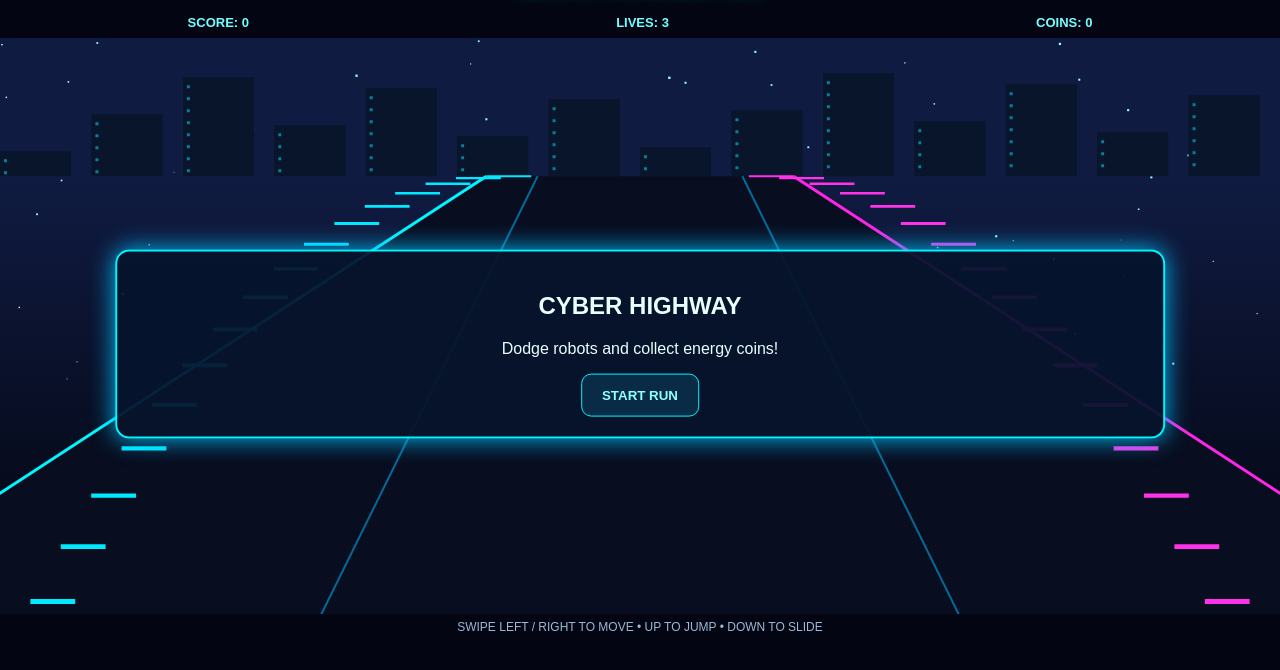
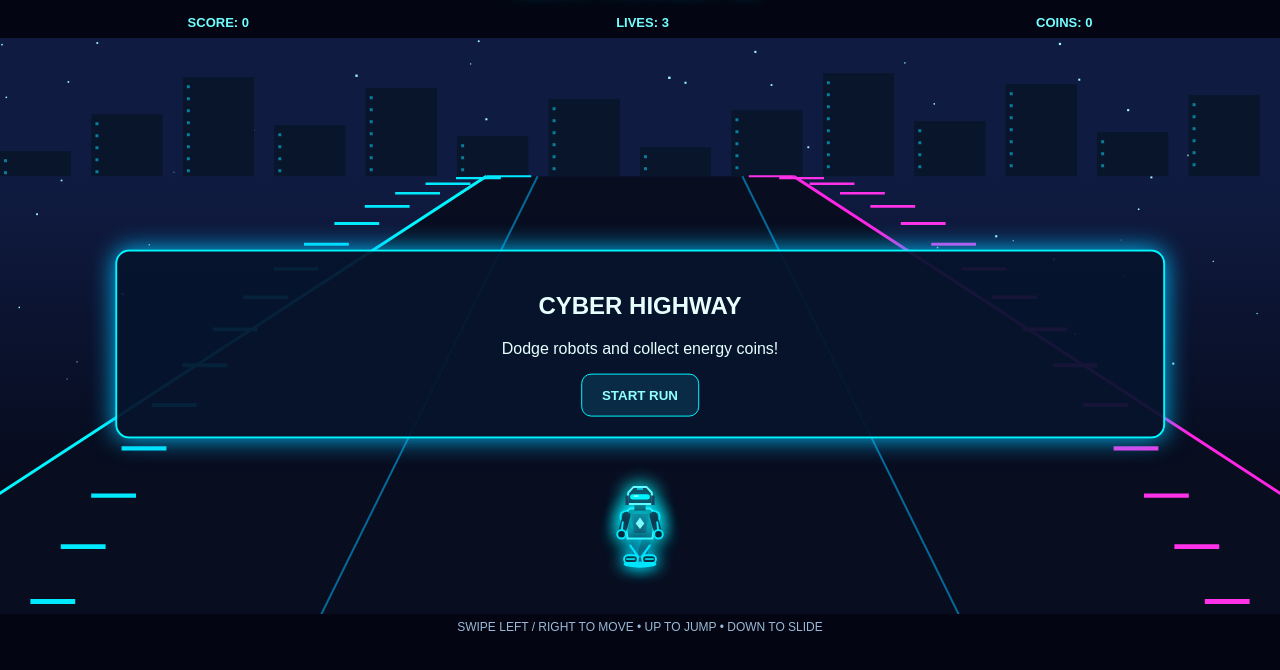
Before and after one commit to michealoluwasomidotun-lab/Neon-runner-3d, a website: page www/index.html in a window 1280 px wide. Shown: the part 40-710 px from the top of the page. Drawn offline with Linux system fonts and the light colour scheme.

Commit message:
Update index.html

```diff
--- a/www/index.html
+++ b/www/index.html
@@ -7,16 +7,37 @@
 <title>Neon Runner 3D</title>
 <style>
 *{box-sizing:border-box}
-body{margin:0;background:#030612;color:#e7ffff;font-family:Arial,sans-serif;overflow:hidden;touch-action:none}
-h1{text-align:center;font-size:23px;letter-spacing:3px;color:#00f6ff;text-shadow:0 0 15px #00cfff;margin:10px}
-#hud{display:flex;justify-content:space-around;flex-wrap:wrap;gap:8px;padding:8px;font-size:13px;font-weight:bold;color:#72ffff}
+body{
+ margin:0;background:#030612;color:#e7ffff;
+ font-family:Arial,sans-serif;overflow:hidden;touch-action:none
+}
+h1{
+ text-align:center;font-size:23px;letter-spacing:3px;
+ color:#00f6ff;text-shadow:0 0 15px #00cfff;margin:10px
+}
+#hud{
+ display:flex;justify-content:space-around;flex-wrap:wrap;
+ gap:8px;padding:8px;font-size:13px;
+ font-weight:bold;color:#72ffff
+}
 canvas{display:block;width:100%;height:72vh;touch-action:none}
 #hint{text-align:center;color:#9cb9d7;font-size:12px;padding:6px}
-#start{position:absolute;top:48%;left:50%;transform:translate(-50%,-50%);background:#06142cee;border:2px solid #00f6ff;border-radius:14px;padding:20px;text-align:center;width:82%;box-shadow:0 0 25px #00bfff;z-index:5}
-button{background:#092b45;color:#8fffff;border:1px solid #00f6ff;border-radius:10px;padding:13px 20px;font-weight:bold}
+#start{
+ position:absolute;top:48%;left:50%;
+ transform:translate(-50%,-50%);
+ background:#06142cee;border:2px solid #00f6ff;
+ border-radius:14px;padding:20px;text-align:center;
+ width:82%;box-shadow:0 0 25px #00bfff;z-index:5
+}
+button{
+ background:#092b45;color:#8fffff;
+ border:1px solid #00f6ff;border-radius:10px;
+ padding:13px 20px;font-weight:bold
+}
 </style>
 </head>
 <body>
+
 <h1>NEON RUNNER 3D</h1>
 
 <div id="hud">
@@ -26,7 +47,11 @@ button{background:#092b45;color:#8fffff;border:1px solid #00f6ff;border-radius:1
 </div>
 
 <canvas id="game"></canvas>
-<div id="hint">SWIPE LEFT / RIGHT TO MOVE • UP TO JUMP • DOWN TO SLIDE</div>
+
+<div id="hint">
+SWIPE LEFT / RIGHT TO MOVE • UP TO JUMP • DOWN TO SLIDE
+</div>
+
 <div id="start">
 <h2>CYBER HIGHWAY</h2>
 <p>Dodge robots and collect energy coins!</p>
@@ -44,37 +69,55 @@ const start=document.getElementById('start');
 
 let W,H,player=0,score=0,lives=3,coins=0;
 let objects=[],coinItems=[],particles=[],stars=[];
-let running=false,jump=0,speed=.006;
+
+let running=false;
+let jump=0,slide=0,speed=.006;
 let last=0,spawn=0,coinSpawn=0;
 let audio=null;
 
 function resize(){
  const r=c.getBoundingClientRect();
  const d=Math.min(devicePixelRatio||1,2);
- W=r.width;H=r.height;
- c.width=W*d;c.height=H*d;
+
+ W=r.width;
+ H=r.height;
+
+ c.width=W*d;
+ c.height=H*d;
+
  ctx.setTransform(d,0,0,d,0,0);
+
  stars=Array.from({length:75},()=>({
   x:Math.random()*W,
   y:Math.random()*H*.6,
-  s:Math.random()*2+0.5
+  s:Math.random()*2+.5
  }));
 }
+
 addEventListener('resize',resize);
 resize();
 
 function sound(freq=500,duration=.1,type='sine'){
  try{
-  if(!audio)audio=new(window.AudioContext||window.webkitAudioContext)();
+  if(!audio)
+   audio=new(window.AudioContext||window.webkitAudioContext)();
+
   if(audio.state==='suspended')audio.resume();
+
   const osc=audio.createOscillator();
   const gain=audio.createGain();
+
   osc.type=type;
   osc.frequency.setValueAtTime(freq,audio.currentTime);
+
   gain.gain.setValueAtTime(.08,audio.currentTime);
-  gain.gain.exponentialRampToValueAtTime(.001,audio.currentTime+duration);
+  gain.gain.exponentialRampToValueAtTime(
+   .001,audio.currentTime+duration
+  );
+
   osc.connect(gain);
   gain.connect(audio.destination);
+
   osc.start();
   osc.stop(audio.currentTime+duration);
  }catch(e){}
@@ -90,10 +133,14 @@ function line(x1,y1,x2,y2,color,width=1){
 }
 
 function road(){
- const horizon=H*.24,bottom=H*1.08,cx=W/2;
+ const horizon=H*.24;
+ const bottom=H*1.08;
+ const cx=W/2;
+
  let g=ctx.createLinearGradient(0,horizon,0,H);
  g.addColorStop(0,'#101b42');
  g.addColorStop(1,'#02040c');
+
  ctx.fillStyle=g;
  ctx.fillRect(0,0,W,H);
 
@@ -106,8 +153,10 @@ function road(){
  for(let i=0;i<15;i++){
   let x=i*W/14;
   let bh=25+(i*37%85);
+
   ctx.fillStyle='#08152b';
   ctx.fillRect(x,horizon-bh,Math.max(8,W/18),bh);
+
   for(let y=horizon-bh+8;y<horizon-4;y+=12){
    ctx.fillStyle='#087d9b';
    ctx.fillRect(x+4,y,3,3);
@@ -129,28 +178,36 @@ function road(){
 
  // Moving neon road lights
  let phase=(performance.now()*.00035)%1;
+
  for(let i=0;i<16;i++){
   let t=(i/16+phase)%1;
   let y=horizon+(bottom-horizon)*t*t;
   let spread=W*.12+W*.38*t;
   let pulse=2+t*3;
+
   line(cx-spread,y,cx-spread+W*.035,y,'#00eaff',pulse);
   line(cx+spread,y,cx+spread-W*.035,y,'#ff32e9',pulse);
  }
 
  // Lane dividers
  for(let lane of [-1/3,1/3]){
-  line(cx+lane*W*.24,horizon,cx+lane*W*.8,bottom,'#00b9ff88',2);
+  line(
+   cx+lane*W*.24,horizon,
+   cx+lane*W*.8,bottom,
+   '#00b9ff88',2
+  );
  }
 }
 
 function roadX(lane,z){
  return W/2+lane*(W*.12+W*.38*z);
 }
+
 function roadY(z){
  return H*.24+H*.82*z*z;
 }
 
+// Robot obstacles
 function robot(o){
  let x=roadX(o.lane,o.z);
  let y=roadY(o.z);
@@ -160,13 +217,14 @@ function robot(o){
 
  ctx.save();
  ctx.translate(x,y+bob);
+
  ctx.shadowBlur=20;
  ctx.shadowColor=o.kind?'#ff2be8':'#00f6ff';
 
  ctx.strokeStyle=o.kind?'#ff45df':'#00f6ff';
  ctx.lineWidth=Math.max(2,s*.12);
 
- // Animated legs
+ // Legs
  line(-s*.22,-s*.15,-s*.28+Math.sin(t)*s*.08,s*.3,ctx.strokeStyle,Math.max(2,s*.12));
  line(s*.22,-s*.15,s*.28-Math.sin(t)*s*.08,s*.3,ctx.strokeStyle,Math.max(2,s*.12));
 
@@ -174,6 +232,7 @@ function robot(o){
  ctx.fillStyle=o.kind?'#56164f':'#123f58';
  ctx.strokeStyle=o.kind?'#ff43e8':'#4bffff';
  ctx.lineWidth=2;
+
  ctx.fillRect(-s*.34,-s*.62,s*.68,s*.5);
  ctx.strokeRect(-s*.34,-s*.62,s*.68,s*.5);
 
@@ -184,82 +243,236 @@ function robot(o){
  // Eyes
  ctx.fillStyle='#fff';
  let eye=Math.sin(t*2)>-.8?s*.1:0;
+
  ctx.fillRect(-s*.17,-s*.88,s*.1,eye);
  ctx.fillRect(s*.07,-s*.88,s*.1,eye);
 
  // Arms
  line(-s*.48,-s*.5,-s*.34,-s*.3,ctx.strokeStyle,Math.max(2,s*.1));
  line(s*.48,-s*.5,s*.34,-s*.3,ctx.strokeStyle,Math.max(2,s*.1));
+
  ctx.restore();
 }
 
+// CYBER NINJA PLAYER
 function drawPlayer(){
+
  let x=roadX(player,.93);
- let s=Math.min(W*.085,35);
+
+ let s=Math.min(W*.105,43);
  let t=performance.now()*.012;
 
- let crouch=slide>0?slide:0;
- let airborne=jump>0?jump:0;
+ let crouch=slide;
+ let airborne=jump;
+
  let run=Math.sin(t)*s*.12;
+ let legRun=Math.cos(t)*s*.18;
 
  let y=H*.91-airborne*55;
 
  ctx.save();
  ctx.translate(x,y);
- ctx.shadowBlur=20;
- ctx.shadowColor='#00f6ff';
 
- // Sliding crouch
+ // Character shadow
+ ctx.save();
+ ctx.globalAlpha=Math.max(.15,1-airborne*.7);
+ ctx.fillStyle='#00eaff';
+ ctx.shadowBlur=15;
+ ctx.shadowColor='#00eaff';
+ ctx.beginPath();
+ ctx.ellipse(0,s*.04,s*.38,s*.09,0,0,Math.PI*2);
+ ctx.fill();
+ ctx.restore();
+
+ // Jumping and sliding transforms
  ctx.scale(1,1-crouch*.45);
- ctx.translate(0,crouch*s*.35);
+ ctx.translate(0,crouch*s*.38);
 
- // Legs
- ctx.strokeStyle='#00dfff';
- ctx.lineWidth=s*.18;
- ctx.lineCap='round';
+ ctx.shadowBlur=18;
+ ctx.shadowColor='#00dfff';
 
- line(-s*.15,-s*.35,-s*.23+run,-s*.05,'#00dfff',s*.17);
- line(s*.15,-s*.35,s*.23-run,-s*.05,'#00dfff',s*.17);
+ // Back energy pack
+ ctx.fillStyle='#101c35';
+ ctx.strokeStyle='#00eaff';
+ ctx.lineWidth=2;
 
- // Boots
- ctx.fillStyle='#092b45';
- ctx.fillRect(-s*.34,-s*.08,s*.3,s*.15);
- ctx.fillRect(s*.05,-s*.08,s*.3,s*.15);
-
- // Torso
- ctx.fillStyle='#10516c';
- ctx.strokeStyle='#7affff';
- ctx.lineWidth=2;
  ctx.beginPath();
- ctx.roundRect(-s*.3,-s*1.05,s*.6,s*.75,6);
+ ctx.roundRect(-s*.38,-s*1.2,s*.76,s*.35,5);
  ctx.fill();
  ctx.stroke();
 
- // Chest light
- ctx.fillStyle='#baffff';
- ctx.shadowBlur=12;
- ctx.fillRect(-s*.18,-s*.9,s*.36,s*.12);
+ ctx.fillStyle='#00f6ff';
+ ctx.fillRect(-s*.31,-s*1.12,s*.62,s*.07);
 
- // Arms
- line(-s*.28,-s*.9,-s*.48-run,-s*.48,'#00eaff',s*.13);
- line(s*.28,-s*.9,s*.48+run,-s*.48,'#00eaff',s*.13);
+ // Legs and knee armour
+ ctx.lineCap='round';
 
- // Helmet
- ctx.fillStyle='#123e59';
- ctx.strokeStyle='#7affff';
+ line(
+  -s*.13,-s*.46,
+  -s*.22+legRun,-s*.12,
+  '#101d35',s*.22
+ );
+
+ line(
+  s*.13,-s*.46,
+  s*.22-legRun,-s*.12,
+  '#101d35',s*.22
+ );
+
+ // Leg armour highlights
+ line(-s*.22,-s*.38,-s*.22+legRun,-s*.12,'#00dfff',s*.055);
+ line(s*.22,-s*.38,s*.22-legRun,-s*.12,'#00dfff',s*.055);
+
+ // Boots
+ ctx.fillStyle='#071326';
+ ctx.strokeStyle='#00eaff';
+ ctx.lineWidth=2;
+
  ctx.beginPath();
- ctx.roundRect(-s*.29,-s*1.42,s*.58,s*.4,8);
+ ctx.roundRect(-s*.37,-s*.16,s*.32,s*.18,4);
  ctx.fill();
  ctx.stroke();
 
+ ctx.beginPath();
+ ctx.roundRect(s*.05,-s*.16,s*.32,s*.18,4);
+ ctx.fill();
+ ctx.stroke();
+
+ // Boot lights
+ ctx.fillStyle='#00f6ff';
+ ctx.fillRect(-s*.32,-s*.09,s*.2,s*.035);
+ ctx.fillRect(s*.12,-s*.09,s*.2,s*.035);
+
+ // Torso armour
+ ctx.fillStyle='#101d35';
+ ctx.strokeStyle='#4df7ff';
+ ctx.lineWidth=2;
+
+ ctx.beginPath();
+ ctx.moveTo(-s*.29,-s*.55);
+ ctx.lineTo(-s*.36,-s*1.12);
+ ctx.lineTo(-s*.23,-s*1.25);
+ ctx.lineTo(s*.23,-s*1.25);
+ ctx.lineTo(s*.36,-s*1.12);
+ ctx.lineTo(s*.29,-s*.55);
+ ctx.closePath();
+ ctx.fill();
+ ctx.stroke();
+
+ // Chest centre plate
+ ctx.fillStyle='#183451';
+ ctx.beginPath();
+ ctx.moveTo(-s*.19,-s*1.12);
+ ctx.lineTo(s*.19,-s*1.12);
+ ctx.lineTo(s*.14,-s*.68);
+ ctx.lineTo(-s*.14,-s*.68);
+ ctx.closePath();
+ ctx.fill();
+
+ // Energy core
+ ctx.fillStyle='#baffff';
+ ctx.shadowBlur=18;
+ ctx.shadowColor='#00f6ff';
+
+ ctx.beginPath();
+ ctx.moveTo(0,-s*1.04);
+ ctx.lineTo(s*.1,-s*.9);
+ ctx.lineTo(0,-s*.77);
+ ctx.lineTo(-s*.1,-s*.9);
+ ctx.closePath();
+ ctx.fill();
+
+ // Shoulder armour
+ ctx.fillStyle='#142b49';
+ ctx.strokeStyle='#00eaff';
+
+ ctx.beginPath();
+ ctx.roundRect(-s*.45,-s*1.18,s*.2,s*.24,5);
+ ctx.fill();
+ ctx.stroke();
+
+ ctx.beginPath();
+ ctx.roundRect(s*.25,-s*1.18,s*.2,s*.24,5);
+ ctx.fill();
+ ctx.stroke();
+
+ // Animated arms
+ line(
+  -s*.31,-s*1.08,
+  -s*.43-run,-s*.67,
+  '#101d35',s*.18
+ );
+
+ line(
+  s*.31,-s*1.08,
+  s*.43+run,-s*.67,
+  '#101d35',s*.18
+ );
+
+ // Arm neon strips
+ line(-s*.4,-s*.93,-s*.43-run,-s*.7,'#00eaff',s*.045);
+ line(s*.4,-s*.93,s*.43+run,-s*.7,'#00eaff',s*.045);
+
+ // Gloves
+ ctx.fillStyle='#071326';
+ ctx.strokeStyle='#00eaff';
+
+ ctx.beginPath();
+ ctx.arc(-s*.43-run,-s*.65,s*.1,0,Math.PI*2);
+ ctx.fill();
+ ctx.stroke();
+
+ ctx.beginPath();
+ ctx.arc(s*.43+run,-s*.65,s*.1,0,Math.PI*2);
+ ctx.fill();
+ ctx.stroke();
+
+ // Neck guard
+ ctx.fillStyle='#0a172c';
+ ctx.fillRect(-s*.13,-s*1.36,s*.26,s*.16);
+
+ // Helmet shell
+ ctx.fillStyle='#101d35';
+ ctx.strokeStyle='#6fffff';
+ ctx.lineWidth=2;
+
+ ctx.beginPath();
+ ctx.moveTo(-s*.3,-s*1.35);
+ ctx.lineTo(-s*.27,-s*1.62);
+ ctx.lineTo(-s*.15,-s*1.75);
+ ctx.lineTo(s*.15,-s*1.75);
+ ctx.lineTo(s*.27,-s*1.62);
+ ctx.lineTo(s*.3,-s*1.35);
+ ctx.closePath();
+ ctx.fill();
+ ctx.stroke();
+
+ // Helmet side panels
+ ctx.fillStyle='#173958';
+ ctx.fillRect(-s*.34,-s*1.55,s*.08,s*.22);
+ ctx.fillRect(s*.26,-s*1.55,s*.08,s*.22);
+
  // Glowing visor
  ctx.fillStyle='#00f6ff';
- ctx.shadowBlur=15;
- ctx.fillRect(-s*.21,-s*1.29,s*.42,s*.09);
+ ctx.shadowBlur=22;
+ ctx.shadowColor='#00f6ff';
+
+ ctx.beginPath();
+ ctx.roundRect(-s*.23,-s*1.58,s*.46,s*.12,5);
+ ctx.fill();
+
+ // Visor shine
+ ctx.fillStyle='#eaffff';
+ ctx.fillRect(-s*.14,-s*1.55,s*.1,s*.025);
+
+ // Helmet top energy strip
+ ctx.fillStyle='#00dfff';
+ ctx.fillRect(-s*.07,-s*1.72,s*.14,s*.035);
 
  ctx.restore();
 }
 
+// Energy coins
 function drawCoins(){
  coinItems.forEach(o=>{
   let x=roadX(o.lane,o.z);
@@ -273,20 +486,25 @@ function drawCoins(){
   ctx.shadowBlur=20;
   ctx.shadowColor='#ffd700';
   ctx.fillStyle='#ffd700';
+
   ctx.beginPath();
   ctx.arc(0,0,s+pulse,0,Math.PI*2);
   ctx.fill();
+
   ctx.strokeStyle='#fff5a0';
   ctx.lineWidth=2;
   ctx.stroke();
+
   ctx.restore();
  });
 }
 
+// Particle effects
 function burst(x,y,color,count=14){
  for(let i=0;i<count;i++){
   let a=Math.random()*Math.PI*2;
   let v=1+Math.random()*3;
+
   particles.push({
    x,y,
    vx:Math.cos(a)*v,
@@ -303,32 +521,51 @@ function drawParticles(){
   ctx.fillStyle=p.color;
   ctx.shadowBlur=12;
   ctx.shadowColor=p.color;
+
   ctx.beginPath();
   ctx.arc(p.x,p.y,3*p.life,0,Math.PI*2);
   ctx.fill();
  });
+
  ctx.globalAlpha=1;
 }
 
 function draw(){
  road();
+
  objects.sort((a,b)=>a.z-b.z).forEach(robot);
+
  drawCoins();
  drawPlayer();
  drawParticles();
 }
 
+// Reset game
 function reset(){
- player=0;score=0;lives=3;coins=0;
- objects=[];coinItems=[];particles=[];
- speed=.006;spawn=0;coinSpawn=0;jump=0;slide=0;
+ player=0;
+ score=0;
+ lives=3;
+ coins=0;
+
+ objects=[];
+ coinItems=[];
+ particles=[];
+
+ speed=.006;
+ spawn=0;
+ coinSpawn=0;
+ jump=0;
+ slide=0;
+
  scoreEl.textContent=score;
  livesEl.textContent=lives;
  coinsEl.textContent=coins;
 }
 
+// Main game loop
 function frame(now){
  if(!running)return;
+
  const dt=Math.min(now-last||16,40);
  last=now;
 
@@ -343,36 +580,48 @@ function frame(now){
    kind:Math.random()<.35?1:0,
    phase:Math.random()*6
   });
+
   spawn=0;
  }
 
- // Spawn energy coins
+ // Spawn coins
  if(coinSpawn>950){
   coinItems.push({
    lane:Math.floor(Math.random()*3)-1,
    z:.06
   });
+
   coinSpawn=0;
  }
 
- // Move robots and coins
+ // Move obstacles and coins
  objects.forEach(o=>o.z+=speed*dt*.30);
  coinItems.forEach(o=>o.z+=speed*dt*.65);
 
- // Robot collision
+ // Robot collisions
  objects=objects.filter(o=>{
-  if(o.z>.83&&o.z<.99&&o.lane===player&&jump<.25&&slide<.25){
+  if(
+   o.z>.83&&
+   o.z<.99&&
+   o.lane===player&&
+   jump<.25&&
+   slide<.25
+  ){
    lives--;
    livesEl.textContent=lives;
+
    burst(roadX(o.lane,o.z),roadY(o.z),'#ff35e9',22);
    sound(120,.25,'sawtooth');
+
    return false;
   }
+
   if(o.z>=1.1){
    score+=10;
    scoreEl.textContent=score;
    return false;
   }
+
   return o.z<1.1;
  });
 
@@ -381,12 +630,16 @@ function frame(now){
   if(o.z>.84&&o.z<.99&&o.lane===player){
    coins++;
    score+=25;
+
    coinsEl.textContent=coins;
    scoreEl.textContent=score;
+
    burst(roadX(o.lane,o.z),roadY(o.z),'#ffd700',18);
    sound(850,.12,'sine');
+
    return false;
   }
+
   return o.z<1.1;
  });
 
@@ -396,36 +649,48 @@ function frame(now){
   p.y+=p.vy;
   p.life-=dt*.002;
  });
+
  particles=particles.filter(p=>p.life>0);
 
+ // Jump and slide animations
  jump=Math.max(0,jump-dt*.003);
  slide=Math.max(0,slide-dt*.0025);
+
+ // Gradually increase game speed
  speed=Math.min(.012,speed+dt*.00000015);
 
  draw();
 
  if(lives<=0){
   running=false;
+
   start.style.display='block';
   start.querySelector('h2').textContent='RUN OVER';
   start.querySelector('p').textContent='Score: '+score+' | Coins: '+coins;
   start.querySelector('button').textContent='PLAY AGAIN';
+
   return;
  }
 
  requestAnimationFrame(frame);
 }
 
+// Start game
 document.getElementById('play').onclick=()=>{
  reset();
+
  start.style.display='none';
  running=true;
  last=performance.now();
+
  sound(600,.15);
+
  requestAnimationFrame(frame);
 };
 
+// Swipe controls
 let sx=0,sy=0;
+
 c.addEventListener('touchstart',e=>{
  sx=e.changedTouches[0].clientX;
  sy=e.changedTouches[0].clientY;
@@ -433,6 +698,7 @@ c.addEventListener('touchstart',e=>{
 
 c.addEventListener('touchend',e=>{
  if(!running)return;
+
  let dx=e.changedTouches[0].clientX-sx;
  let dy=e.changedTouches[0].clientY-sy;
 
@@ -440,18 +706,36 @@ c.addEventListener('touchend',e=>{
   player=Math.max(-1,Math.min(1,player+(dx>0?1:-1)));
  }else if(dy<-25){
   jump=1;
+  slide=0;
   sound(650,.1);
  }else if(dy>25){
   slide=1;
+  jump=0;
   sound(300,.12);
  }
 },{passive:true});
 
+// Keyboard controls
 addEventListener('keydown',e=>{
- if(e.key==='ArrowLeft')player=Math.max(-1,player-1);
- if(e.key==='ArrowRight')player=Math.min(1,player+1);
- if(e.key==='ArrowUp'){jump=1;sound(650,.1);}
- if(e.key==='ArrowDown'){slide=1;sound(300,.12);}
+ if(e.key==='ArrowLeft'){
+  player=Math.max(-1,player-1);
+ }
+
+ if(e.key==='ArrowRight'){
+  player=Math.min(1,player+1);
+ }
+
+ if(e.key==='ArrowUp'){
+  jump=1;
+  slide=0;
+  sound(650,.1);
+ }
+
+ if(e.key==='ArrowDown'){
+  slide=1;
+  jump=0;
+  sound(300,.12);
+ }
 });
 
 draw();
```
